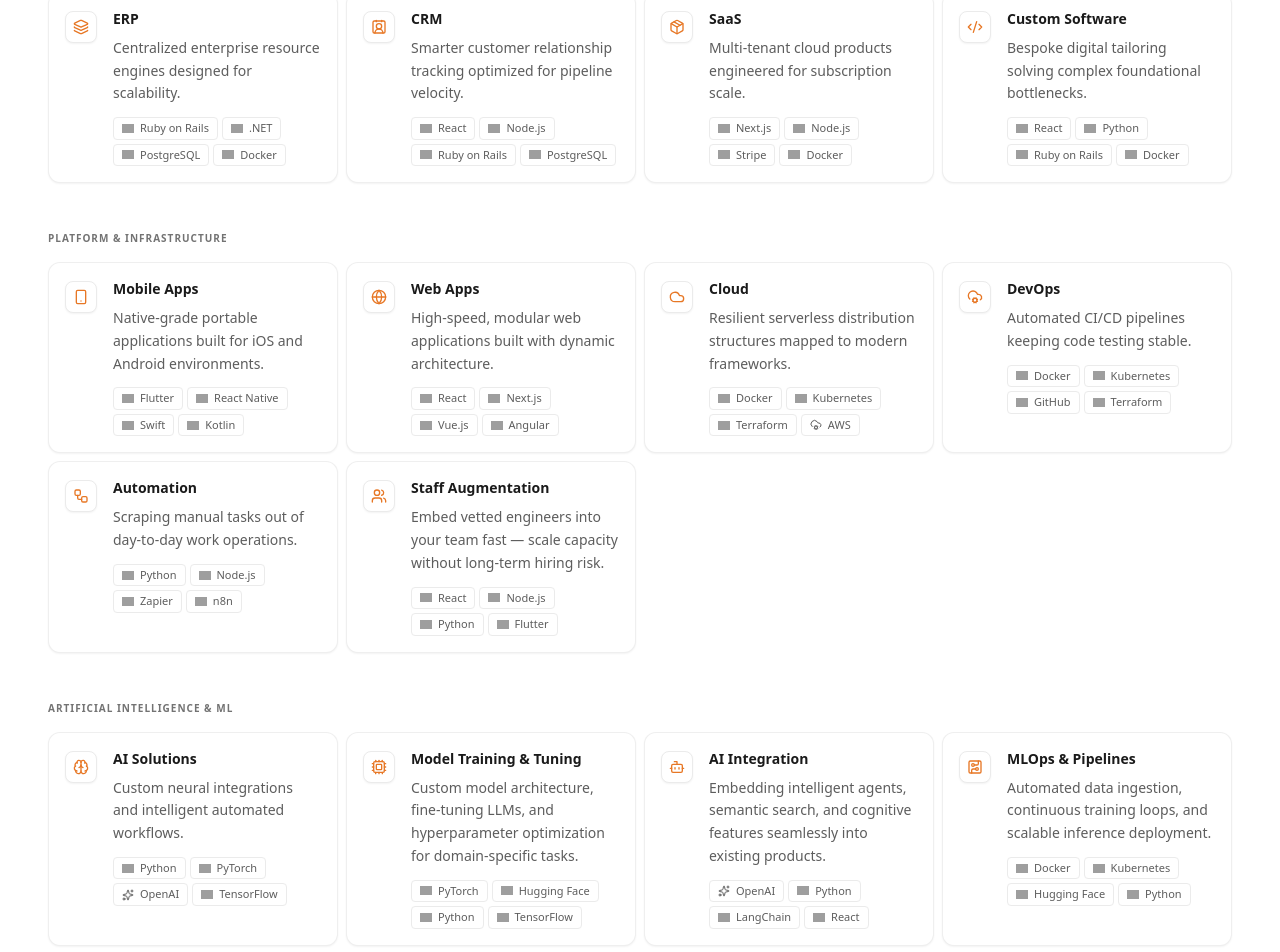
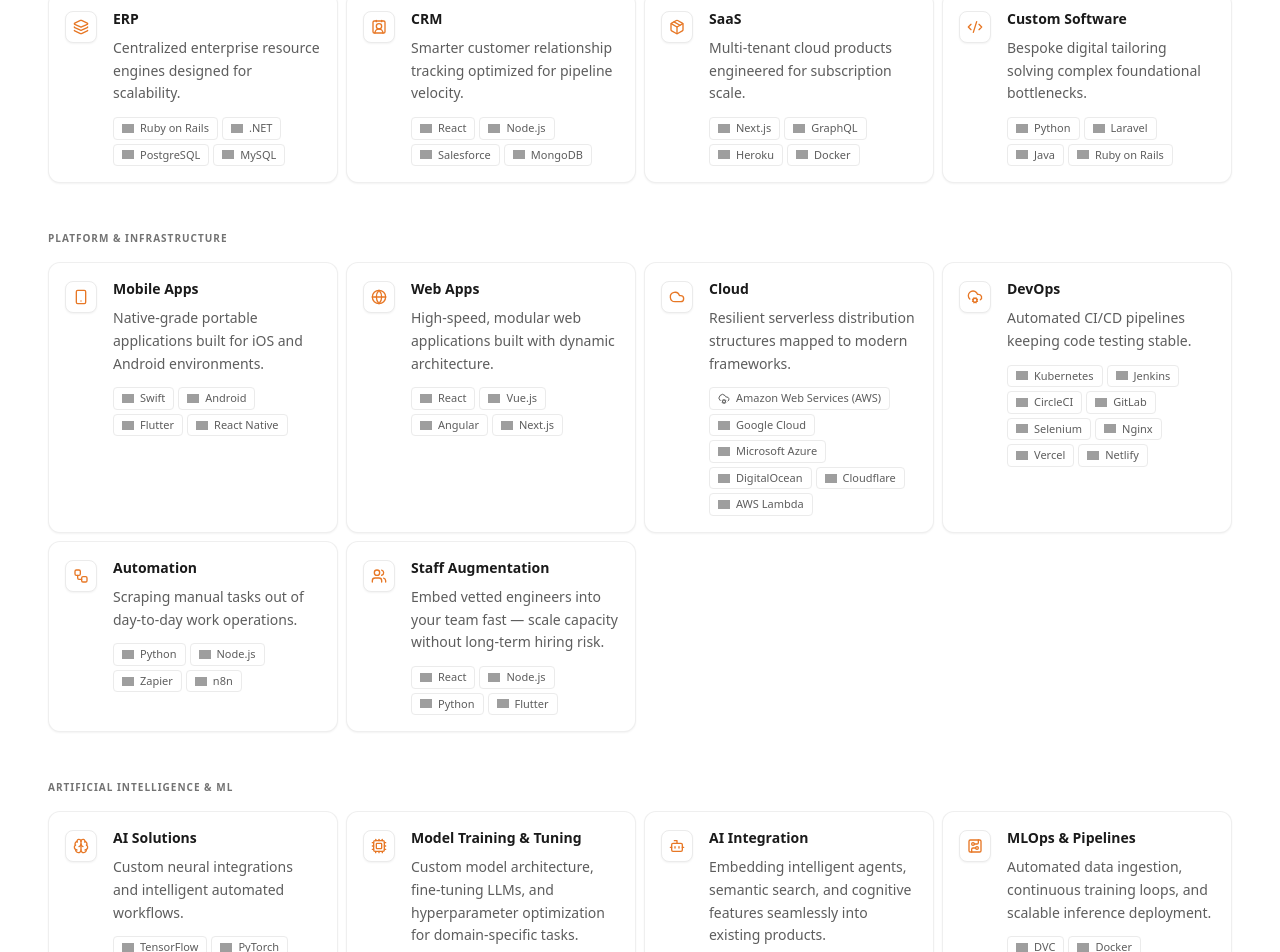
Before and after one commit to levi-dev-stack/stack360-website, a Next.js app: page / in a window 1280 px wide. Shown: the part 1097-2049 px from the top of the page. Built offline with nearby package versions, Linux system fonts and the light colour scheme; grey boxes are pictures that could not be loaded.

Commit message:
feat: missing skills added

```diff
--- a/src/constants/component/landing-data.ts
+++ b/src/constants/component/landing-data.ts
@@ -18,7 +18,7 @@
           { name: 'Ruby on Rails', slug: 'rubyonrails' },
           { name: '.NET', slug: 'dotnet' },
           { name: 'PostgreSQL', slug: 'postgresql' },
-          { name: 'Docker', slug: 'docker' },
+          { name: 'MySQL', slug: 'mysql' },
         ],
       },
       {
@@ -29,8 +29,8 @@
         skills: [
           { name: 'React', slug: 'react' },
           { name: 'Node.js', slug: 'nodedotjs' },
-          { name: 'Ruby on Rails', slug: 'rubyonrails' },
-          { name: 'PostgreSQL', slug: 'postgresql' },
+          { name: 'Salesforce', slug: 'salesforce' },
+          { name: 'MongoDB', slug: 'mongodb' },
         ],
       },
       {
@@ -40,8 +40,8 @@
         href: '/what-we-build/saas',
         skills: [
           { name: 'Next.js', slug: 'nextdotjs' },
-          { name: 'Node.js', slug: 'nodedotjs' },
-          { name: 'Stripe', slug: 'stripe' },
+          { name: 'GraphQL', slug: 'graphql' },
+          { name: 'Heroku', slug: 'heroku' },
           { name: 'Docker', slug: 'docker' },
         ],
       },
@@ -51,10 +51,10 @@
         icon: 'custom',
         href: '/what-we-build/custom-software',
         skills: [
-          { name: 'React', slug: 'react' },
           { name: 'Python', slug: 'python' },
+          { name: 'Laravel', slug: 'laravel' },
+          { name: 'Java', slug: 'openjdk' },
           { name: 'Ruby on Rails', slug: 'rubyonrails' },
-          { name: 'Docker', slug: 'docker' },
         ],
       },
     ],
@@ -68,10 +68,10 @@
         icon: 'mobile',
         href: '/what-we-build/mobile-apps',
         skills: [
+          { name: 'Swift', slug: 'swift' },
+          { name: 'Android', slug: 'android' },
           { name: 'Flutter', slug: 'flutter' },
           { name: 'React Native', slug: 'reactnative' },
-          { name: 'Swift', slug: 'swift' },
-          { name: 'Kotlin', slug: 'kotlin' },
         ],
       },
       {
@@ -81,9 +81,9 @@
         href: '/what-we-build/web-apps',
         skills: [
           { name: 'React', slug: 'react' },
-          { name: 'Next.js', slug: 'nextdotjs' },
           { name: 'Vue.js', slug: 'vuedotjs' },
           { name: 'Angular', slug: 'angular' },
+          { name: 'Next.js', slug: 'nextdotjs' },
         ],
       },
       {
@@ -92,10 +92,12 @@
         icon: 'cloud',
         href: '/what-we-build/cloud',
         skills: [
-          { name: 'Docker', slug: 'docker' },
-          { name: 'Kubernetes', slug: 'kubernetes' },
-          { name: 'Terraform', slug: 'terraform' },
-          { name: 'AWS', slug: 'amazonaws' },
+          { name: 'Amazon Web Services (AWS)', slug: 'amazonaws' },
+          { name: 'Google Cloud', slug: 'googlecloud' },
+          { name: 'Microsoft Azure', slug: 'microsoftazure' },
+          { name: 'DigitalOcean', slug: 'digitalocean' },
+          { name: 'Cloudflare', slug: 'cloudflare' },
+          { name: 'AWS Lambda', slug: 'awslambda' },
         ],
       },
       {
@@ -104,10 +106,14 @@
         icon: 'devops',
         href: '/what-we-build/devops',
         skills: [
-          { name: 'Docker', slug: 'docker' },
           { name: 'Kubernetes', slug: 'kubernetes' },
-          { name: 'GitHub', slug: 'github' },
-          { name: 'Terraform', slug: 'terraform' },
+          { name: 'Jenkins', slug: 'jenkins' },
+          { name: 'CircleCI', slug: 'circleci' },
+          { name: 'GitLab', slug: 'gitlab' },
+          { name: 'Selenium', slug: 'selenium' },
+          { name: 'Nginx', slug: 'nginx' },
+          { name: 'Vercel', slug: 'vercel' },
+          { name: 'Netlify', slug: 'netlify' },
         ],
       },
       {
@@ -146,10 +152,10 @@
         icon: 'ai',
         href: '/what-we-build/ai-solutions',
         skills: [
-          { name: 'Python', slug: 'python' },
+          { name: 'TensorFlow', slug: 'tensorflow' },
           { name: 'PyTorch', slug: 'pytorch' },
-          { name: 'OpenAI', slug: 'openai' },
-          { name: 'TensorFlow', slug: 'tensorflow' },
+          { name: 'Keras', slug: 'keras' },
+          { name: 'OpenCV', slug: 'opencv' },
         ],
       },
       {
@@ -159,10 +165,12 @@
         icon: 'training',
         href: '/what-we-build/ai-solutions',
         skills: [
-          { name: 'PyTorch', slug: 'pytorch' },
+          { name: 'Jupyter', slug: 'jupyter' },
+          { name: 'NumPy', slug: 'numpy' },
+          { name: 'Pandas', slug: 'pandas' },
+          { name: 'scikit-learn', slug: 'scikitlearn' },
           { name: 'Hugging Face', slug: 'huggingface' },
-          { name: 'Python', slug: 'python' },
-          { name: 'TensorFlow', slug: 'tensorflow' },
+          { name: 'AMD', slug: 'amd' },
         ],
       },
       {
@@ -172,8 +180,8 @@
         icon: 'integration',
         href: '/what-we-build/ai-solutions',
         skills: [
+          { name: 'FastAPI', slug: 'fastapi' },
           { name: 'OpenAI', slug: 'openai' },
-          { name: 'Python', slug: 'python' },
           { name: 'LangChain', slug: 'langchain' },
           { name: 'React', slug: 'react' },
         ],
@@ -185,9 +193,9 @@
         icon: 'mlops',
         href: '/what-we-build/ai-solutions',
         skills: [
+          { name: 'DVC', slug: 'dvc' },
           { name: 'Docker', slug: 'docker' },
           { name: 'Kubernetes', slug: 'kubernetes' },
-          { name: 'Hugging Face', slug: 'huggingface' },
           { name: 'Python', slug: 'python' },
         ],
       },
```
